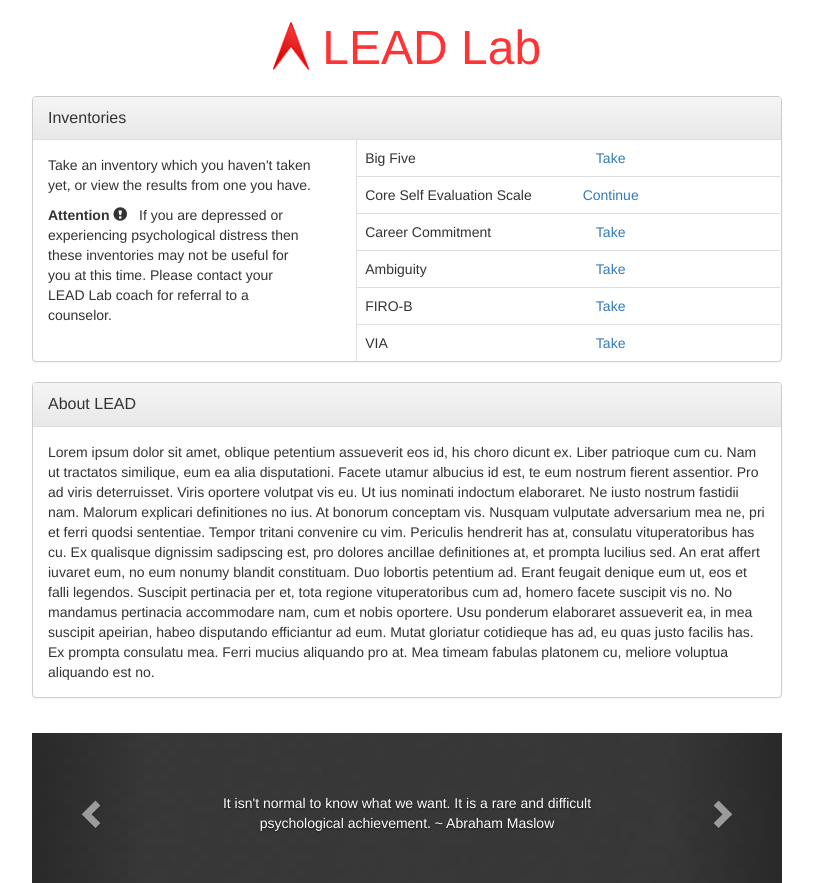
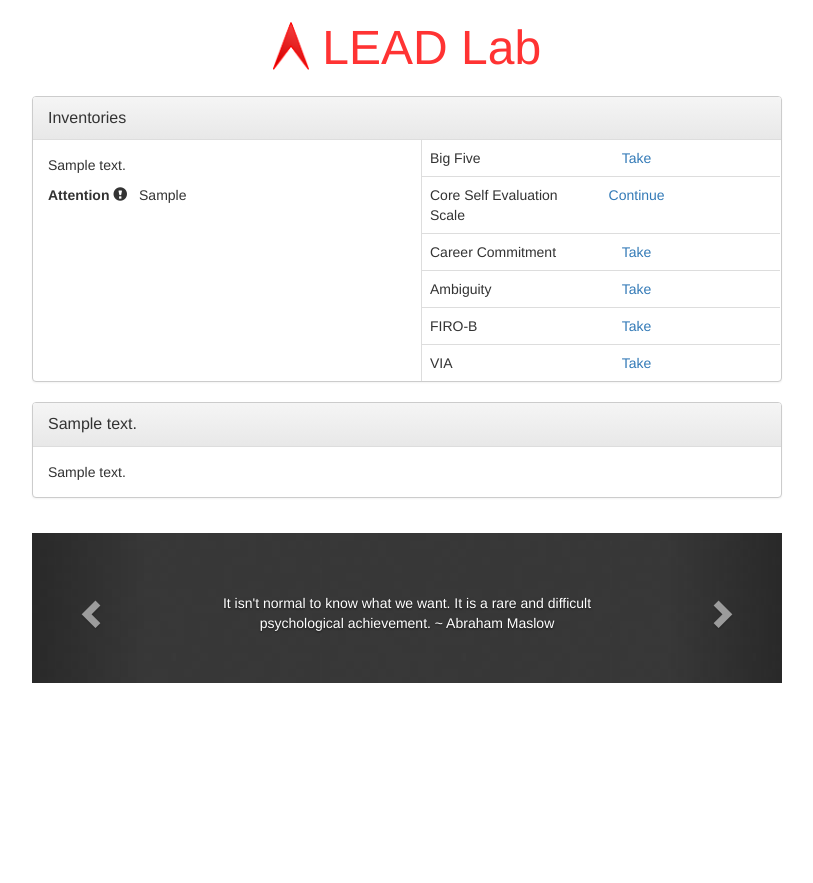
Before and after one commit to srmagura/goodnight-lead, a Django app: page / in a window 1280 px wide. Shown: the part 56-939 px from the top of the page, without its empty margins (233-1046 px from the left). After the commit the page ends 739 px from the top, so only its background shows below. Run offline with Django 3.2, Linux system fonts and the light colour scheme; a user stored in the database is signed in; tables that the repository leaves empty hold one stand-in row (values such as "Sample post"); parts of the project's set-up code (start-up, migrations or seed data) failed here and were passed over; some libraries are stand-ins or nearby versions.

Commit message:
Complete homepage editing feature

```diff
--- a/gl_site/config_models.py
+++ b/gl_site/config_models.py
@@ -25,7 +25,11 @@ class DashboardText(models.Model):
     inventory_desc = models.TextField()
     mental_health_warning = models.TextField()
     about_panel_title = models.CharField(max_length=128)
-    about_panel_contents = RichTextField()
+    about_panel_contents = RichTextField(help_text=
+        'Note: uploading images to the server is not currently supported. '
+        'If you want to insert an image that is hosted elsewhere on the web, '
+        'you can do so by copying its URL into image insert dialog.'
+    )
 
     def __str__(self):
         return 'DashboardText object'
--- a/gl_site/fixtures/default_dashboard_text.json
+++ b/gl_site/fixtures/default_dashboard_text.json
@@ -8,7 +8,7 @@
         "about_panel_contents":
             "<p>LEAD stands for Learn, Evaluate, Assess, and Develop. Effective leaders engage in all of these activities. The lab emphasizes that learning about leadership is experimental. You will make mistakes. However, labs are meant for experimentation to figure out what works. One leadership scholar Dr. Padilla has said that leadership cannot be taught but it can be learned.</p>\r\n\r\n<p><strong>On Leadership</strong></p>\r\n\r\n<p>Leadership is more than the leader. Most professional development focuses on leader development. However, it is just as important to consider followers and the contexts when learning about leadership. The LEAD Lab emphasizes all three parts of the Leadership Triangle.</p>\r\n",
         "inventory_desc":
-            "Take an inventory which you haven't taken yet, or view the results from one you have."
+            "Inventories are psychological questionnaires that help you learn more about yourself. Here you can take an inventory which you haven't taken yet, or view the results from one you have."
     },
     "model": "gl_site.dashboardtext"
 }]
--- a/gl_site/templates/dashboard.html
+++ b/gl_site/templates/dashboard.html
@@ -33,18 +33,17 @@
                     </div>
                     <div class="panel-collapse collapse collapse-xs in" id="inventories-collapse">
                         <div class="row">
-                            <div class="col-md-5">
+                            <div class="col-md-6">
                                 <div class="panel-body">
-                                    <p>Take an inventory which you haven't taken yet, or view the results from one you have.</p>
+                                    <p>{{ inventory_desc }} </p>
 
                                     <p>
                                         <b>Attention</b> <span class="glyphicon glyphicon-exclamation-sign"></span>&nbsp;&nbsp;
-                                        If you are depressed or experiencing psychological distress then these inventories may not
-                                        be useful for you at this time. Please contact your LEAD Lab coach for referral to a counselor.
+                                        {{ mental_health_warning }}
                                     </p>
                                 </div>
                             </div>
-                            <div class="col-md-7">
+                            <div class="col-md-6">
                                 <table class="table inventory-table">
                                     {% for entry in inventories %}
                                     <tr>
@@ -81,19 +80,11 @@
             <div class="col-md-offset-2 col-md-8">
             <div class="panel panel-default">
                 <div class="panel-heading">
-                    <span class="panel-title">About LEAD</span>
+                    <span class="panel-title">{{ about_panel_title }}</span>
                     <a class="visible-xs pull-right" onclick="rotateChevron($(this))" data-toggle="collapse" href="#about-collapse"><span class="glyphicon glyphicon-chevron-up visible-xs-icon"></span></a>
                 </div>
                 <div class="panel-body panel-collapse collapse collapse-xs in" id="about-collapse">
-                    Lorem ipsum dolor sit amet, oblique petentium assueverit eos id, his choro dicunt ex. Liber patrioque cum cu. Nam ut tractatos similique, eum ea alia disputationi. Facete utamur albucius id est, te eum nostrum fierent assentior. Pro ad viris deterruisset.
-
-Viris oportere volutpat vis eu. Ut ius nominati indoctum elaboraret. Ne iusto nostrum fastidii nam. Malorum explicari definitiones no ius. At bonorum conceptam vis.
-
-Nusquam vulputate adversarium mea ne, pri et ferri quodsi sententiae. Tempor tritani convenire cu vim. Periculis hendrerit has at, consulatu vituperatoribus has cu. Ex qualisque dignissim sadipscing est, pro dolores ancillae definitiones at, et prompta lucilius sed.
-
-An erat affert iuvaret eum, no eum nonumy blandit constituam. Duo lobortis petentium ad. Erant feugait denique eum ut, eos et falli legendos. Suscipit pertinacia per et, tota regione vituperatoribus cum ad, homero facete suscipit vis no. No mandamus pertinacia accommodare nam, cum et nobis oportere.
-
-Usu ponderum elaboraret assueverit ea, in mea suscipit apeirian, habeo disputando efficiantur ad eum. Mutat gloriatur cotidieque has ad, eu quas justo facilis has. Ex prompta consulatu mea. Ferri mucius aliquando pro at. Mea timeam fabulas platonem cu, meliore voluptua aliquando est no.
+                    {{ about_panel_contents|safe }}
                 </div>
             </div>
         </div>
--- a/gl_site/views.py
+++ b/gl_site/views.py
@@ -17,7 +17,7 @@ from gl_site.inventories.views import get_submission, submission_is_complete
 
 # Model imports
 from gl_site.models import Session, LeadUserInfo
-from gl_site.config_models import SiteConfig
+from gl_site.config_models import SiteConfig, DashboardText
 
 #Other imports
 import random
@@ -43,7 +43,16 @@ def dashboard(request):
     shuffled_quotes = list(dashboard_quotes)
     random.shuffle(shuffled_quotes)
 
-    data = {'inventories': entries, 'quotes': shuffled_quotes}
+    dashbaord_text = DashboardText.objects.all()[0]
+
+    data = {
+        'inventories': entries,
+        'quotes': shuffled_quotes,
+        'inventory_desc': dashbaord_text.inventory_desc,
+        'mental_health_warning': dashbaord_text.mental_health_warning,
+        'about_panel_title': dashbaord_text.about_panel_title,
+        'about_panel_contents': dashbaord_text.about_panel_contents,
+    }
     return render(request, 'dashboard.html', data)
 
 @logout_required
--- a/goodnight_lead/settings.py
+++ b/goodnight_lead/settings.py
@@ -95,6 +95,8 @@ STATICFILES_STORAGE = 'whitenoise.django.GzipManifestStaticFilesStorage'
 
 STATICFILES_DIRS = (os.path.join(BASE_DIR, '../static'),)
 
+# We don't currently support uploading images from ckeditor, but we still
+# need to define this variable
 CKEDITOR_UPLOAD_PATH = 'ckeditor_uploads/'
 
 #Default url for login page (override django default)
```
